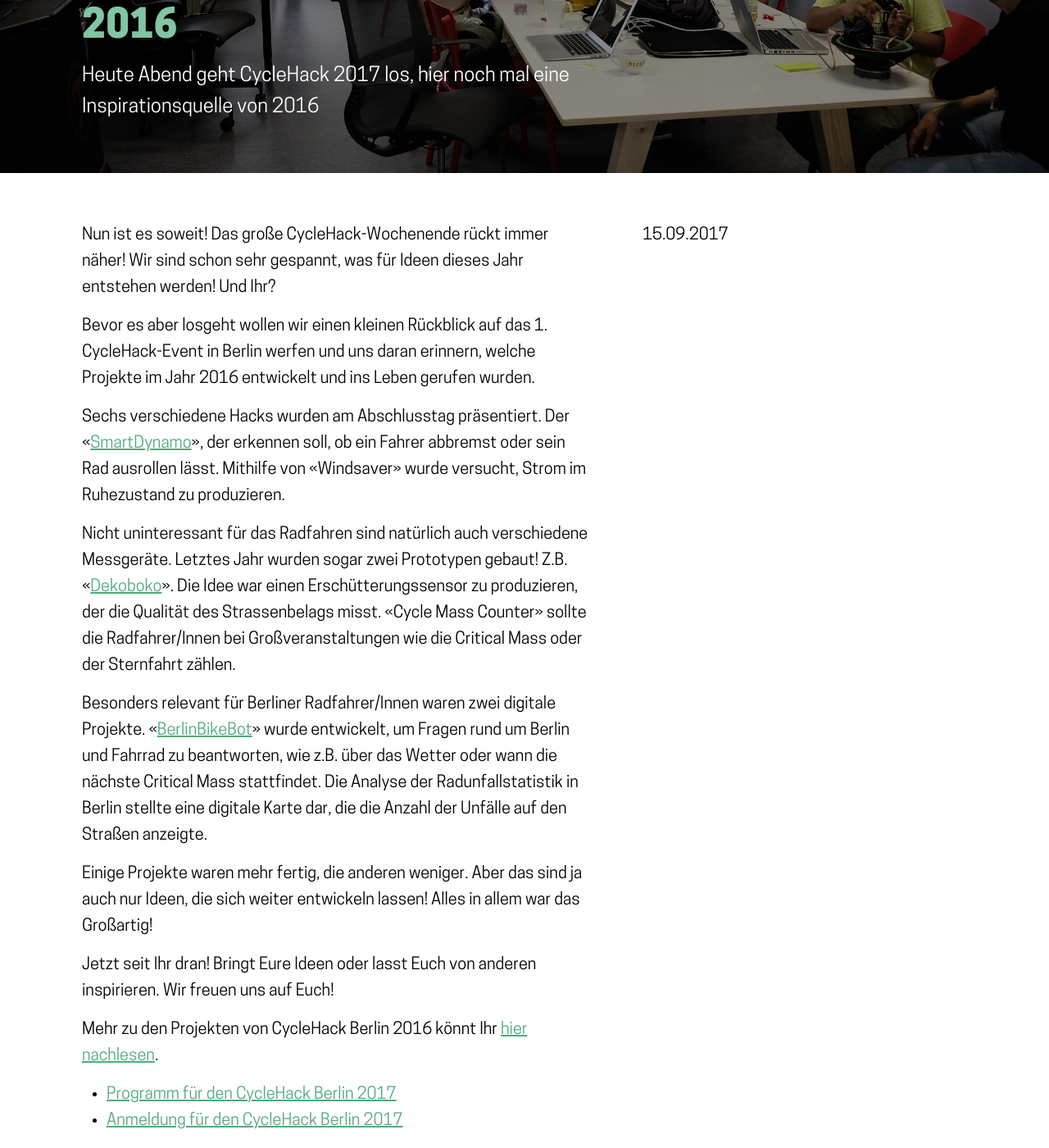
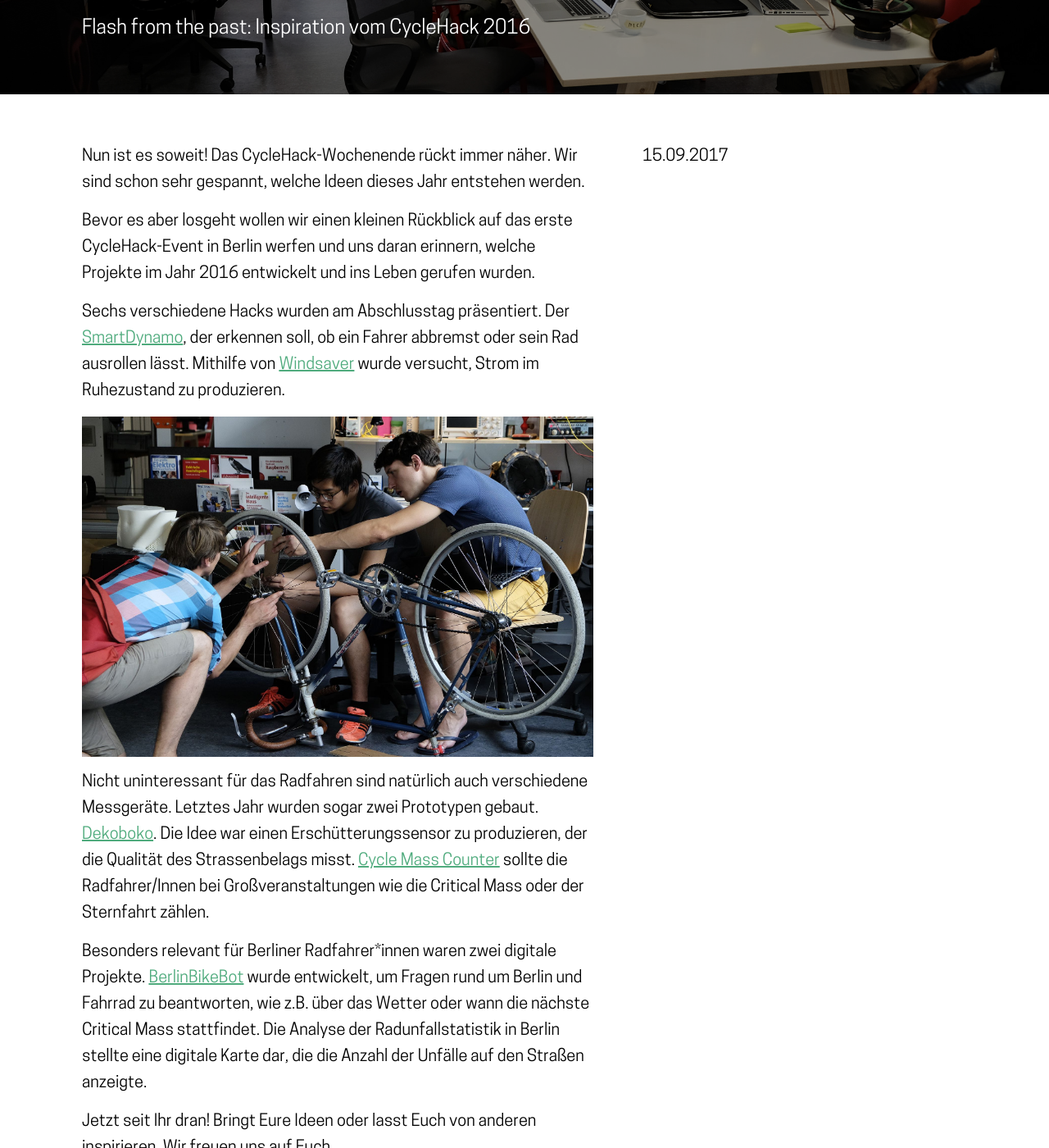
Before and after one commit to sjockers/cyclehackberlin.de, a Jekyll site: the page built from _posts/2017-09-15-projects-from-last-year.markdown, in a window 1280 px wide and 1400 px high, scrolled down 384 px. Shown: the whole window at 82% size. Built offline with Jekyll 4.4.1, drawn with Linux system fonts in a browser that asks for light colours; some of the changed text lies outside the part shown.

Commit message:
Projects from last year: Copy editing

```diff
--- a/_posts/2017-09-15-projects-from-last-year.markdown
+++ b/_posts/2017-09-15-projects-from-last-year.markdown
@@ -1,24 +1,23 @@
 ---
-title: Kurzer Rückblick - die Projekte vom Jahr 2016
+title: Kurzer Rückblick – die Projekte von 2016
 date: 2017-09-15 07:16:00 Z
-lead: Heute Abend geht CycleHack 2017 los, hier noch mal eine Inspirationsquelle von
-  2016
+lead: "Flash from the past: Inspiration vom CycleHack 2016"
 picture: "/uploads/hack_from_2016.jpg"
 ---
 
-Nun ist es soweit! Das große CycleHack-Wochenende rückt immer näher! Wir sind schon sehr gespannt, was für Ideen dieses Jahr entstehen werden! Und Ihr?
+Nun ist es soweit! Das CycleHack-Wochenende rückt immer näher. Wir sind schon sehr gespannt, welche Ideen dieses Jahr entstehen werden.
 
-Bevor es aber losgeht wollen wir einen kleinen Rückblick auf das 1. CycleHack-Event in Berlin werfen und uns daran erinnern, welche Projekte im Jahr 2016 entwickelt und ins Leben gerufen wurden.
+Bevor es aber losgeht wollen wir einen kleinen Rückblick auf das erste CycleHack-Event in Berlin werfen und uns daran erinnern, welche Projekte im Jahr 2016 entwickelt und ins Leben gerufen wurden.
 
-Sechs verschiedene Hacks wurden am Abschlusstag präsentiert. Der «[SmartDynamo](http://catalogue.cyclehack.com/catalogue/smartdynamo/)», der erkennen soll, ob ein Fahrer abbremst oder sein Rad ausrollen lässt. Mithilfe von «Windsaver» wurde versucht, Strom im Ruhezustand zu produzieren.
+Sechs verschiedene Hacks wurden am Abschlusstag präsentiert. Der [SmartDynamo](http://catalogue.cyclehack.com/catalogue/smartdynamo/), der erkennen soll, ob ein Fahrer abbremst oder sein Rad ausrollen lässt. Mithilfe von [Windsaver](https://www.flickr.com/photos/cyclehackber/27317502533/in/album-72157669689597772/) wurde versucht, Strom im Ruhezustand zu produzieren.
 
-Nicht uninteressant für das Radfahren sind natürlich auch verschiedene Messgeräte. Letztes Jahr wurden sogar zwei Prototypen gebaut! Z.B. «[Dekoboko](http://catalogue.cyclehack.com/catalogue/dekoboko-%e5%87%b8%e5%87%b9-road-quality-mapping/)». Die Idee war einen Erschütterungssensor zu produzieren, der die Qualität des Strassenbelags misst. «Cycle Mass Counter» sollte die Radfahrer/Innen bei Großveranstaltungen wie die Critical Mass oder der Sternfahrt zählen.
+![Drei Teilnehmer arbeiten an einem Prototypen](/uploads/windsaver.jpg)
 
-Besonders relevant für Berliner Radfahrer/Innen waren zwei digitale Projekte. «[BerlinBikeBot](http://catalogue.cyclehack.com/catalogue/berlinbikebot/)» wurde entwickelt, um Fragen rund um Berlin und Fahrrad zu beantworten, wie z.B. über das Wetter oder wann die nächste Critical Mass stattfindet. Die Analyse der Radunfallstatistik in Berlin stellte eine digitale Karte dar, die die Anzahl der Unfälle auf den Straßen anzeigte.
+Nicht uninteressant für das Radfahren sind natürlich auch verschiedene Messgeräte. Letztes Jahr wurden sogar zwei Prototypen gebaut. [Dekoboko](http://catalogue.cyclehack.com/catalogue/dekoboko-%e5%87%b8%e5%87%b9-road-quality-mapping/). Die Idee war einen Erschütterungssensor zu produzieren, der die Qualität des Strassenbelags misst. [Cycle Mass Counter](https://www.flickr.com/photos/cyclehackber/27854130471/in/album-72157669689597772/) sollte die Radfahrer/Innen bei Großveranstaltungen wie die Critical Mass oder der Sternfahrt zählen.
 
-Einige Projekte waren mehr fertig, die anderen weniger. Aber das sind ja auch nur Ideen, die sich weiter entwickeln lassen! Alles in allem war das Großartig!
+Besonders relevant für Berliner Radfahrer*innen waren zwei digitale Projekte. [BerlinBikeBot](http://catalogue.cyclehack.com/catalogue/berlinbikebot/) wurde entwickelt, um Fragen rund um Berlin und Fahrrad zu beantworten, wie z.B. über das Wetter oder wann die nächste Critical Mass stattfindet. Die Analyse der Radunfallstatistik in Berlin stellte eine digitale Karte dar, die die Anzahl der Unfälle auf den Straßen anzeigte.
 
-Jetzt seit Ihr dran! Bringt Eure Ideen oder lasst Euch von anderen inspirieren. Wir freuen uns auf Euch!
+Jetzt seit Ihr dran! Bringt Eure Ideen oder lasst Euch von anderen inspirieren. Wir freuen uns auf Euch.
 
 Mehr zu den Projekten von CycleHack Berlin 2016 könnt Ihr [hier nachlesen](http://cyclehackberlin.de/2016/06/30/rueckblick.html).
 
```
Also changed, not shown: _uploads/windsaver.jpg (added).
